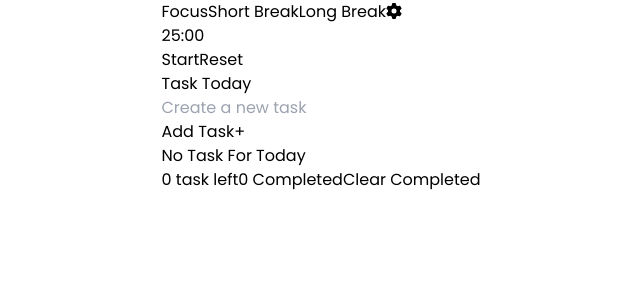
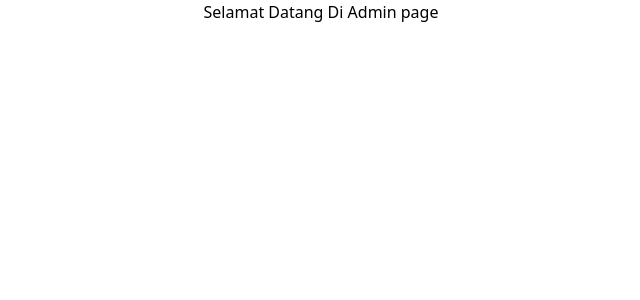
Before and after one commit to fhryazr/task-master, a React (Vite) app: page /admin in a window 1280 px wide. Shown: the top 300 px of the page, without its empty margins (319-959 px from the left). Built offline with nearby package versions, Linux system fonts and the light colour scheme.

Commit message:
initial admin page

```diff
--- a/package.json
+++ b/package.json
@@ -19,6 +19,7 @@
     "react": "^18.2.0",
     "react-dom": "^18.2.0",
     "react-icons": "^4.11.0",
+    "react-router-dom": "^6.16.0",
     "react-toastify": "^9.1.3",
     "uuid": "^9.0.0"
   },
--- a/src/App.jsx
+++ b/src/App.jsx
@@ -1,16 +1,17 @@
 import "./App.css";
-import { TodoWrapperLocalStorage } from "./components/Task/TodoWrapperLocalStorage";
-import TimerWrapper from "./components/Timer/TimerWrapper";
+import { BrowserRouter as Router, Routes, Route} from "react-router-dom"
+import HomePage from "./pages/HomaPage";
+import AdminPage from "./pages/AdminPage";
 
 function App() {
   return (
     <>
-      <div className="App flex flex-col justify-center items-center">
-        <div className="flex justify-center w-full mb-8">
-          <TimerWrapper />
-        </div>
-        <TodoWrapperLocalStorage />
-      </div>
+      <Router>
+        <Routes>
+          <Route path="/" element={<HomePage/>}/>
+          <Route path="/admin" element={<AdminPage/>}/>
+        </Routes>
+      </Router>
     </>
   );
 }
--- /dev/null
+++ b/src/components/Admin/AdminWrapper.jsx
@@ -0,0 +1,7 @@
+const AdminWrapper = () => {
+  return (
+    <div className="h-[100vh]">Selamat Datang Di Admin page</div>
+  )
+}
+
+export default AdminWrapper
--- a/src/components/Task/TodoWrapperLocalStorage.jsx
+++ b/src/components/Task/TodoWrapperLocalStorage.jsx
@@ -16,7 +16,7 @@ const saveTodosToLocalStorage = (todos) => {
   localStorage.setItem("todos", JSON.stringify(todos));
 };
 
-export const TodoWrapperLocalStorage = () => {
+const TodoWrapperLocalStorage = () => {
   const [todos, setTodos] = useState(getTodosFromLocalStorage());
   const [completedTodos, setCompletedTodos] = useState(0);
   const [selectedTask, setSelectedTask] = useState(null); // Tambahkan state untuk selected task
@@ -123,3 +123,5 @@ export const TodoWrapperLocalStorage = () => {
     </div>
   );
 };
+
+export default TodoWrapperLocalStorage
--- /dev/null
+++ b/src/pages/AdminPage.jsx
@@ -0,0 +1,11 @@
+import AdminWrapper from "../components/Admin/AdminWrapper";
+
+const AdminPage = () => {
+  return (
+    <>
+      <AdminWrapper />
+    </>
+  );
+};
+
+export default AdminPage;
--- /dev/null
+++ b/src/pages/HomaPage.jsx
@@ -0,0 +1,18 @@
+import "../App.css";
+import TodoWrapperLocalStorage from "../components/Task/TodoWrapperLocalStorage";
+import TimerWrapper from "../components/Timer/TimerWrapper";
+
+function HomePage() {
+  return (
+    <>
+      <div className="App flex flex-col justify-center items-center">
+        <div className="flex justify-center w-full mb-8">
+          <TimerWrapper />
+        </div>
+        <TodoWrapperLocalStorage />
+      </div>
+    </>
+  );
+}
+
+export default HomePage;
```
Also changed, not shown: 2 other files (tests, documents, lock files or other folders).
